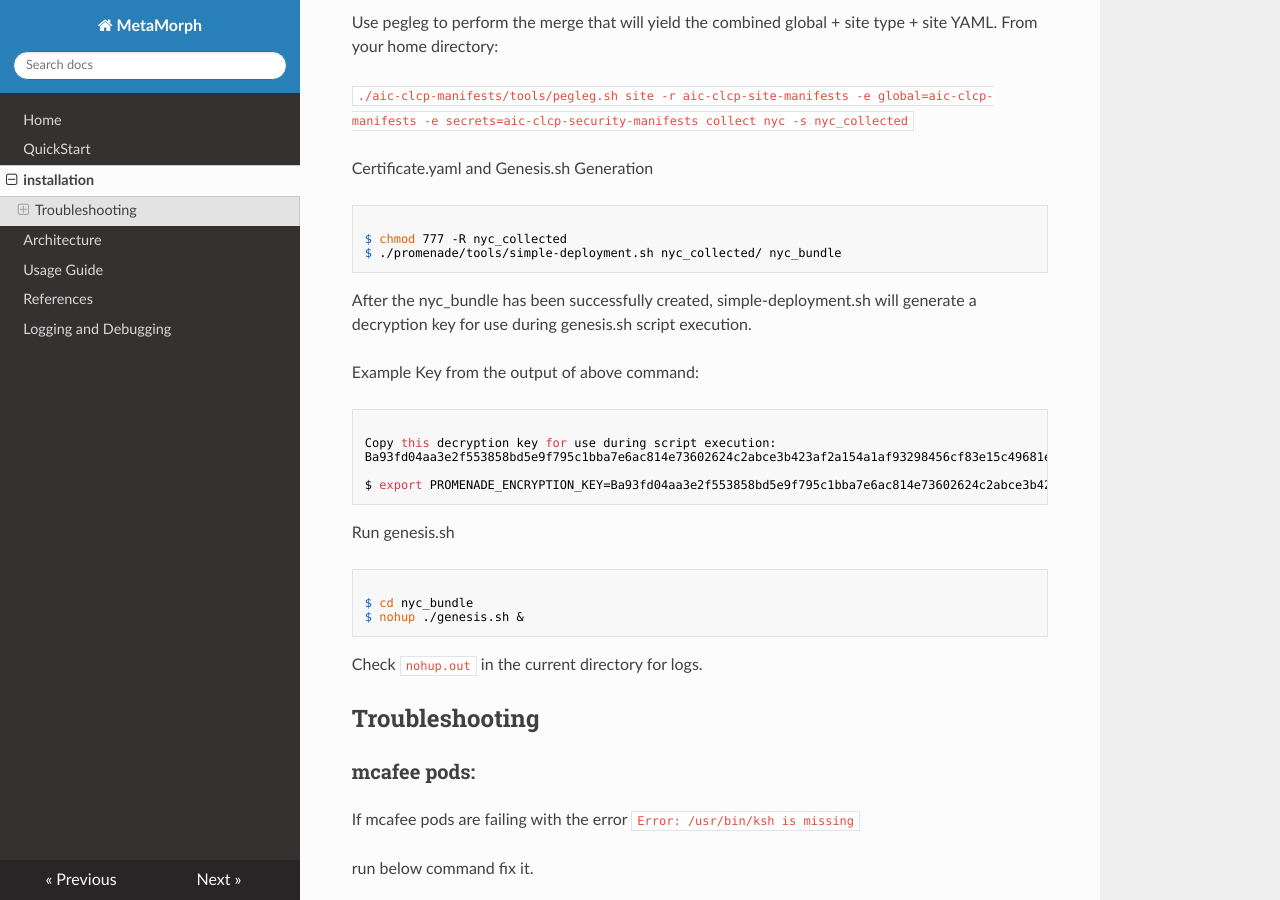
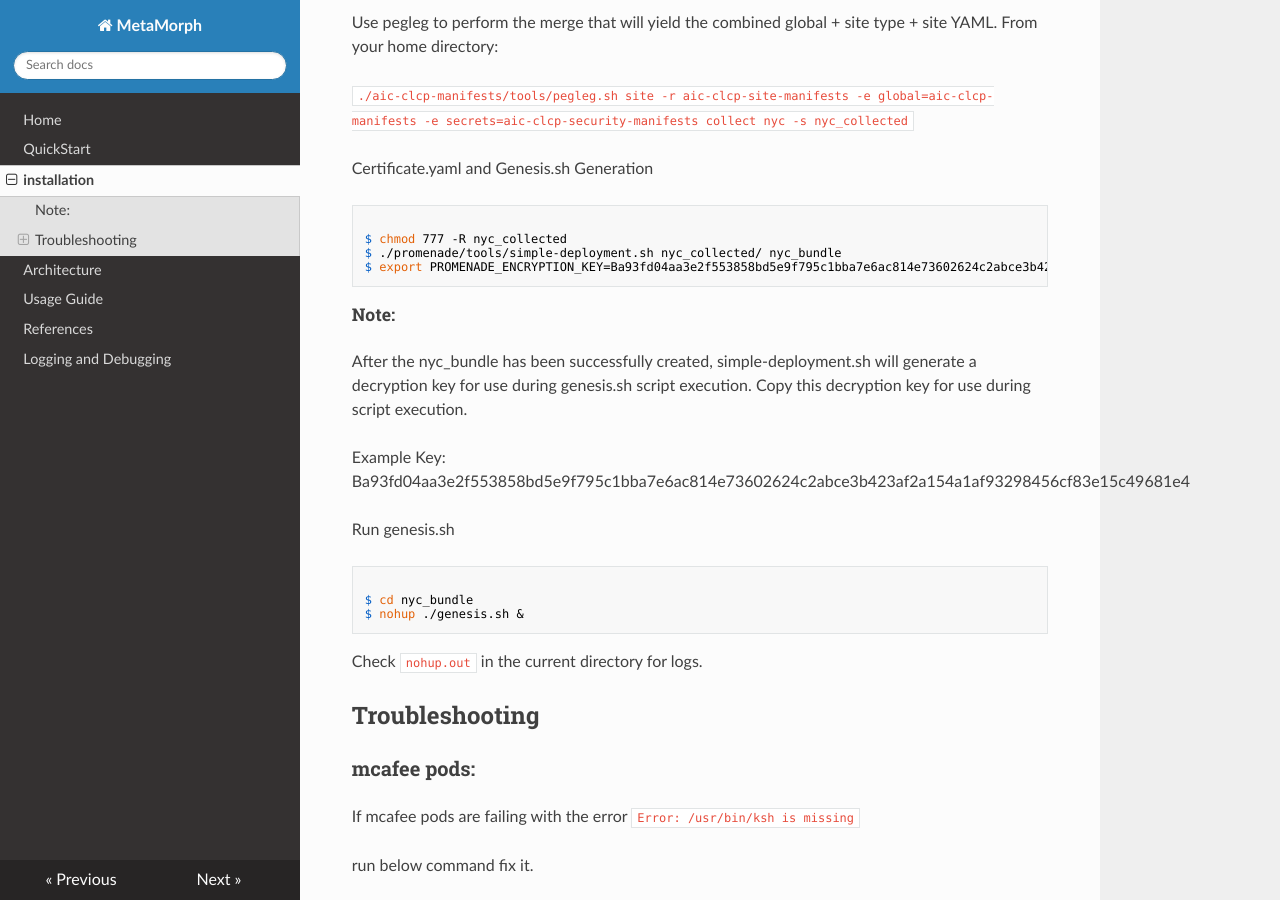
Before and after one commit to aneeshep/metamorph-docs, an MkDocs documentation site: the page built from docs/installation.md, in a window 1280 px wide and 900 px high, scrolled down 12468 px. Built offline with MkDocs 1.6.1, drawn with Linux system fonts in a browser that asks for light colours; nearby versions of some CDN libraries.

Commit message:
Update 'docs/installation.md'

```diff
--- a/docs/installation.md
+++ b/docs/installation.md
@@ -872,17 +872,15 @@ Certificate.yaml and Genesis.sh Generation
 <pre><code>
 $ chmod 777 -R nyc_collected
 $ ./promenade/tools/simple-deployment.sh nyc_collected/ nyc_bundle
+$ export PROMENADE_ENCRYPTION_KEY=Ba93fd04aa3e2f553858bd5e9f795c1bba7e6ac814e73602624c2abce3b423af2a154a1af93298456cf83e15c49681e4
 </code></pre>
 
-After the nyc_bundle has been successfully created, simple-deployment.sh will generate a decryption key for use during genesis.sh script execution.
+##### Note:
+After the nyc_bundle has been successfully created, simple-deployment.sh will generate a decryption key for use during genesis.sh script execution. Copy this decryption key for use during script execution.
 
-Example Key from the output of above command:
-<pre><code>
-Copy this decryption key for use during script execution:
-Ba93fd04aa3e2f553858bd5e9f795c1bba7e6ac814e73602624c2abce3b423af2a154a1af93298456cf83e15c49681e4
+Example Key: Ba93fd04aa3e2f553858bd5e9f795c1bba7e6ac814e73602624c2abce3b423af2a154a1af93298456cf83e15c49681e4
 
-$ export PROMENADE_ENCRYPTION_KEY=Ba93fd04aa3e2f553858bd5e9f795c1bba7e6ac814e73602624c2abce3b423af2a154a1af93298456cf83e15c49681e4
-</code></pre>
+
 
 
 Run genesis.sh
```
